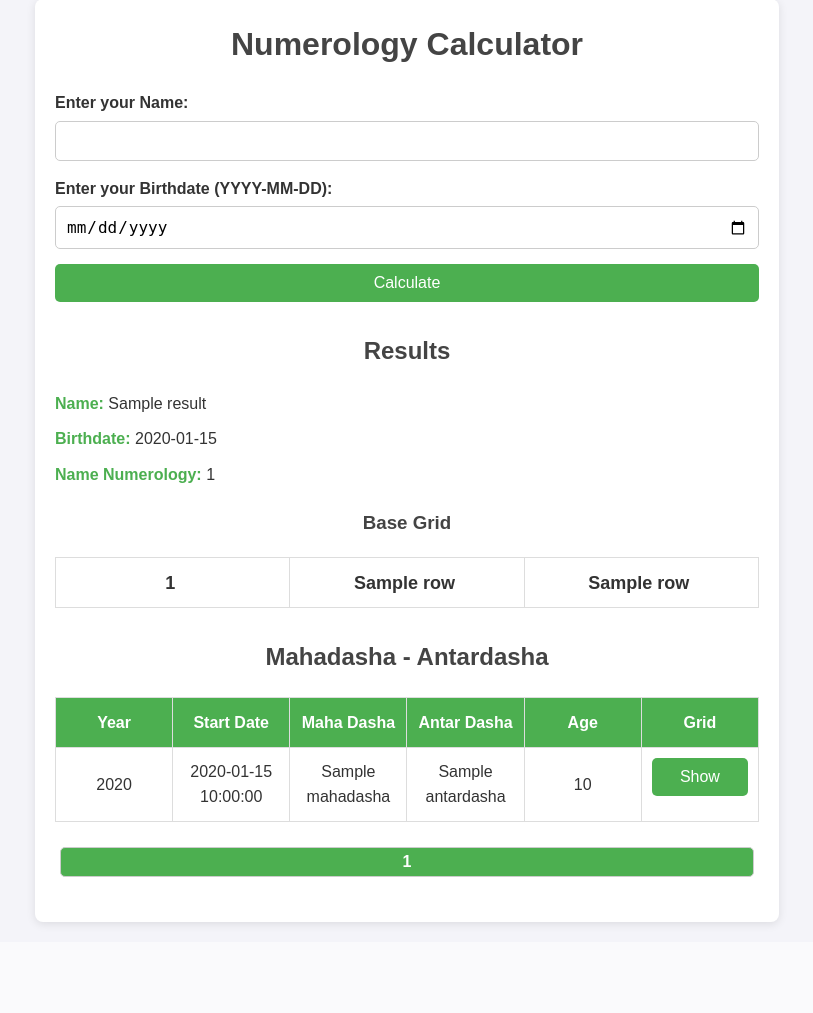
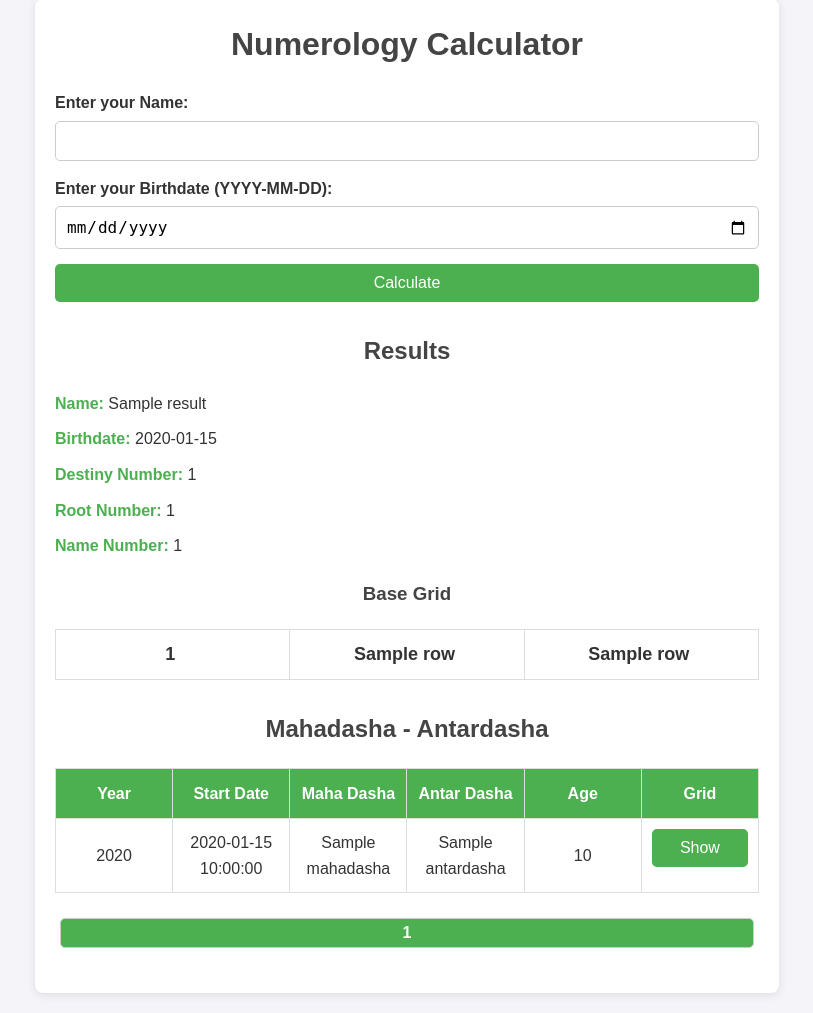
Before and after one commit to atinmathur/numero-app, a FastAPI app: template templates/index.html in a window 1280 px wide. Shown: the part 21-1034 px from the top of the page, without its empty margins (233-1046 px from the left). Before the commit the page ends 948 px from the top, so only its background shows below. Run offline with FastAPI, Linux system fonts and the light colour scheme; the template is opened without the code that fills it: most values are stand-ins (such as "Sample title", 1, 10 or a date in 2020).

Commit message:
Added Destiny and Root numbers in UI

```diff
--- a/main.py
+++ b/main.py
@@ -181,6 +181,8 @@ async def post_result(request: Request, name: str = Form(...), birthdate: str =
     chaldean_number = calculate_chaldean_number(name)
     vedic_grid = generate_vedic_grid_dynamic(birthdate)
     mahadasha_periods = calculate_mahadasha_antardasha(birthdate)
+    destiny_number = calculate_destiny_number(birthdate)
+    root_number = calculate_root_number(birthdate)
 
     return templates.TemplateResponse(
         "index.html",
@@ -190,6 +192,8 @@ async def post_result(request: Request, name: str = Form(...), birthdate: str =
                 "name": name,
                 "birthdate": datetime.strptime(birthdate, "%Y-%m-%d").strftime("%d-%m-%Y"),
                 "chaldean_number": chaldean_number,
+                "destiny_number": destiny_number,
+                "root_number": root_number,
                 "vedic_grid": vedic_grid,
                 "grid_layout": VEDIC_MATRIX,  # Original matrix for subscripts
                 "mahadasha_periods": mahadasha_periods,
--- a/templates/index.html
+++ b/templates/index.html
@@ -26,7 +26,9 @@
         <h2>Results</h2>
         <p><strong>Name:</strong> {{ results.name }}</p>
         <p><strong>Birthdate:</strong> {{ results.birthdate }}</p>
-        <p><strong>Name Numerology:</strong> {{ results.chaldean_number }}</p>
+        <p><strong>Destiny Number: </strong> {{ results.destiny_number }}</p>
+        <p><strong>Root Number: </strong> {{ results.root_number }}</p>
+        <p><strong>Name Number:</strong> {{ results.chaldean_number }}</p>
       </div>
 
       <div class="section vedic-grid">
```
